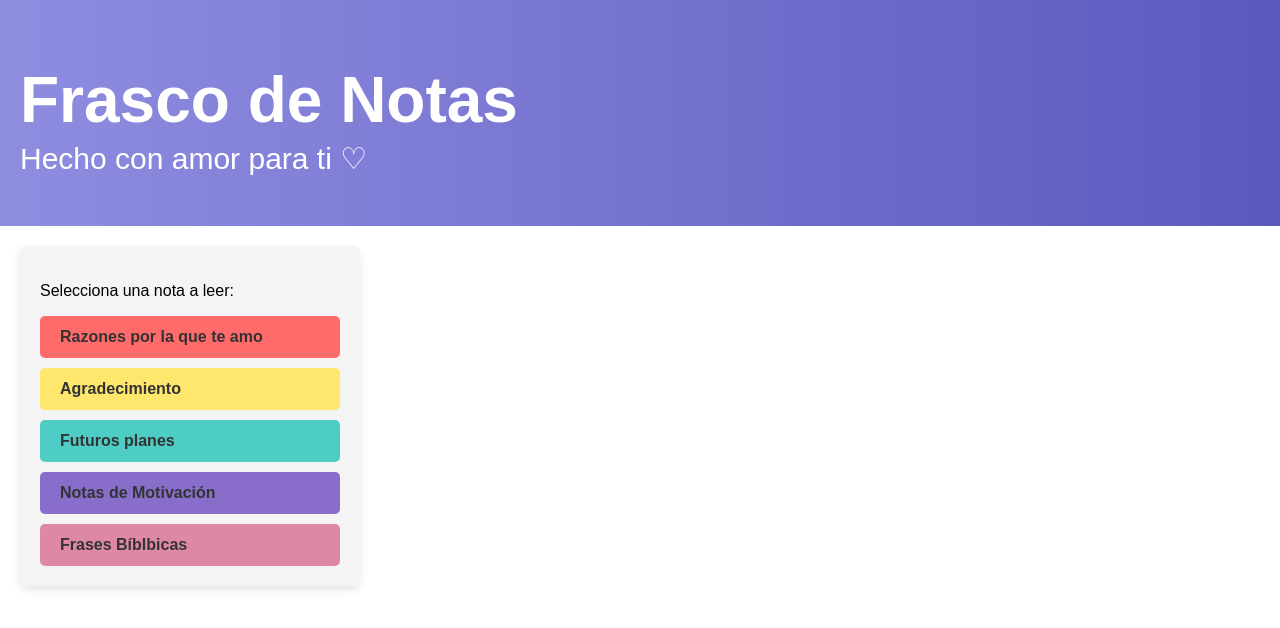
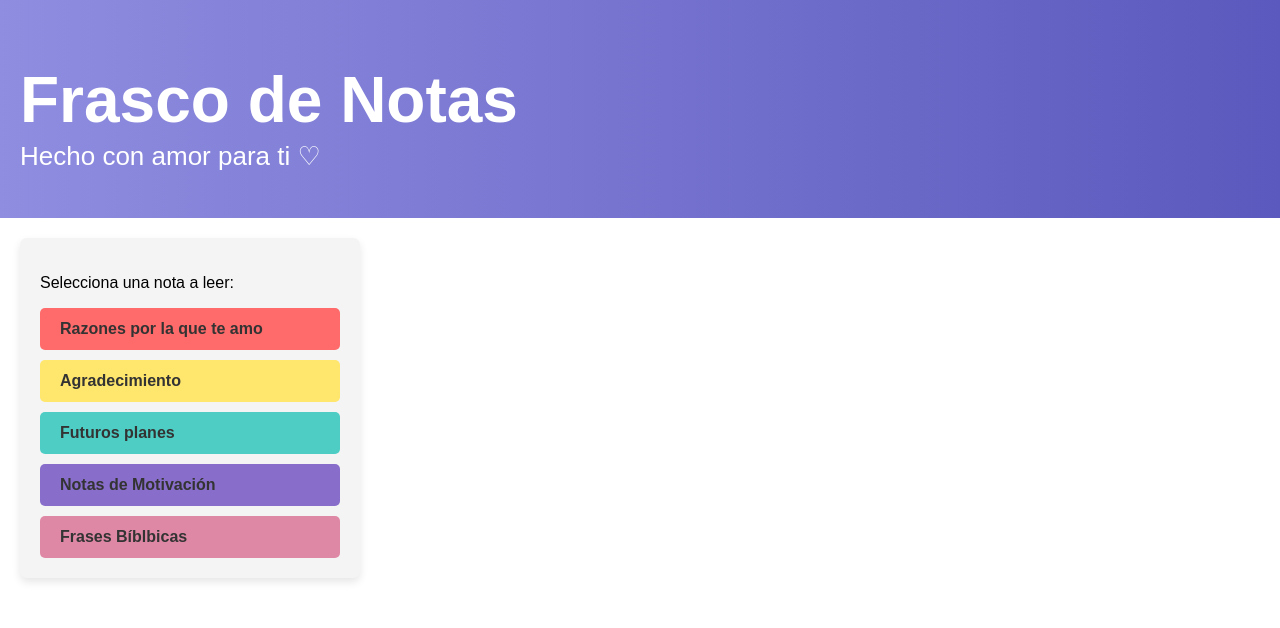
Before and after one commit to DraxitoA/Love-Jar, a plain HTML site: page index.html in a window 1280 px wide. Drawn offline with Linux system fonts and the light colour scheme.

Commit message:
Update styles.css

```diff
--- a/styles.css
+++ b/styles.css
@@ -22,7 +22,7 @@ body {
 
 .header p {
     margin-top: 4px;
-    font-size: 30px;
+    font-size: 26px;
 }
 
 .contenido {
@@ -165,6 +165,6 @@ button:hover {
     }
 
     .header p {
-        font-size: 30px;
+        font-size: 1.625rem;
     }
 }
```
